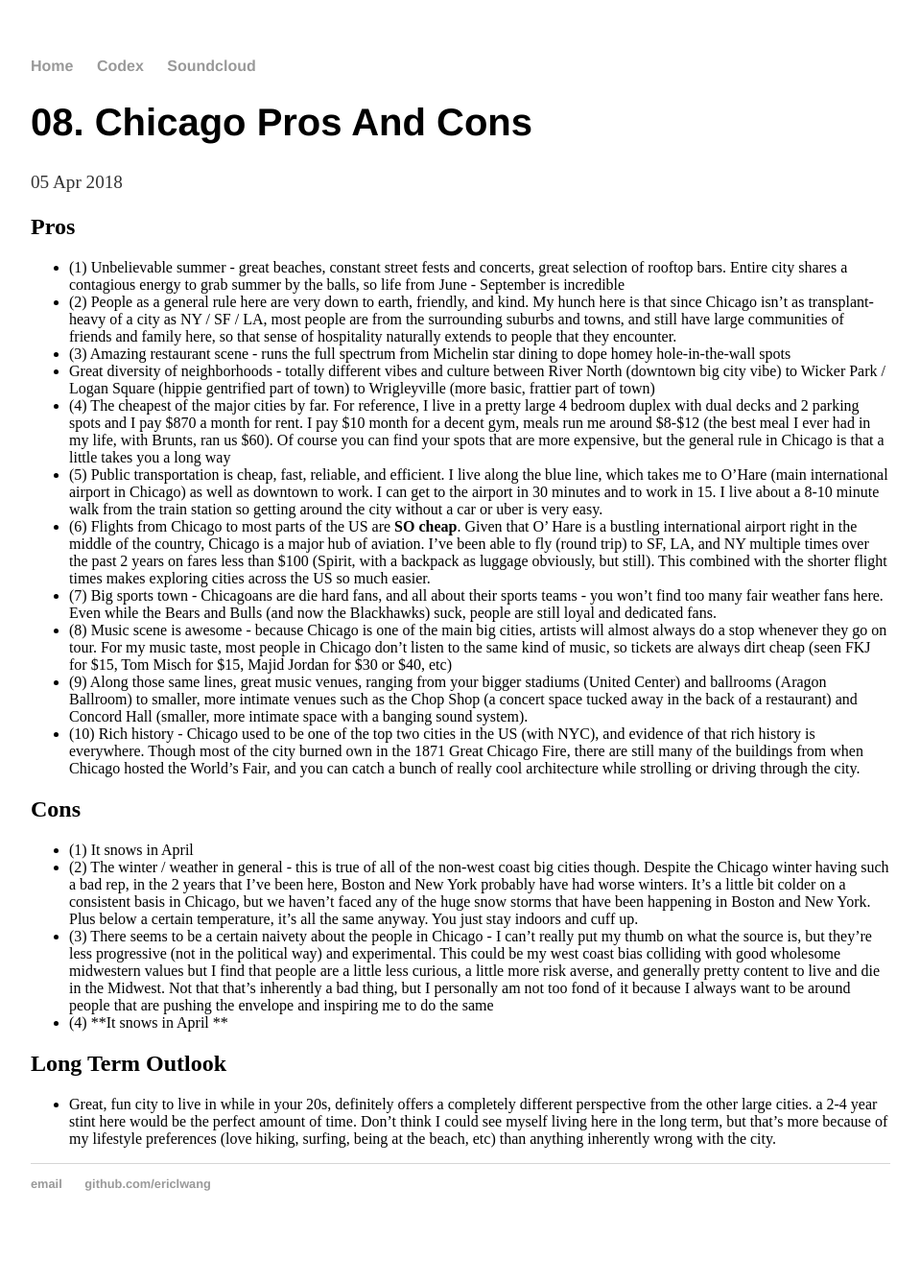
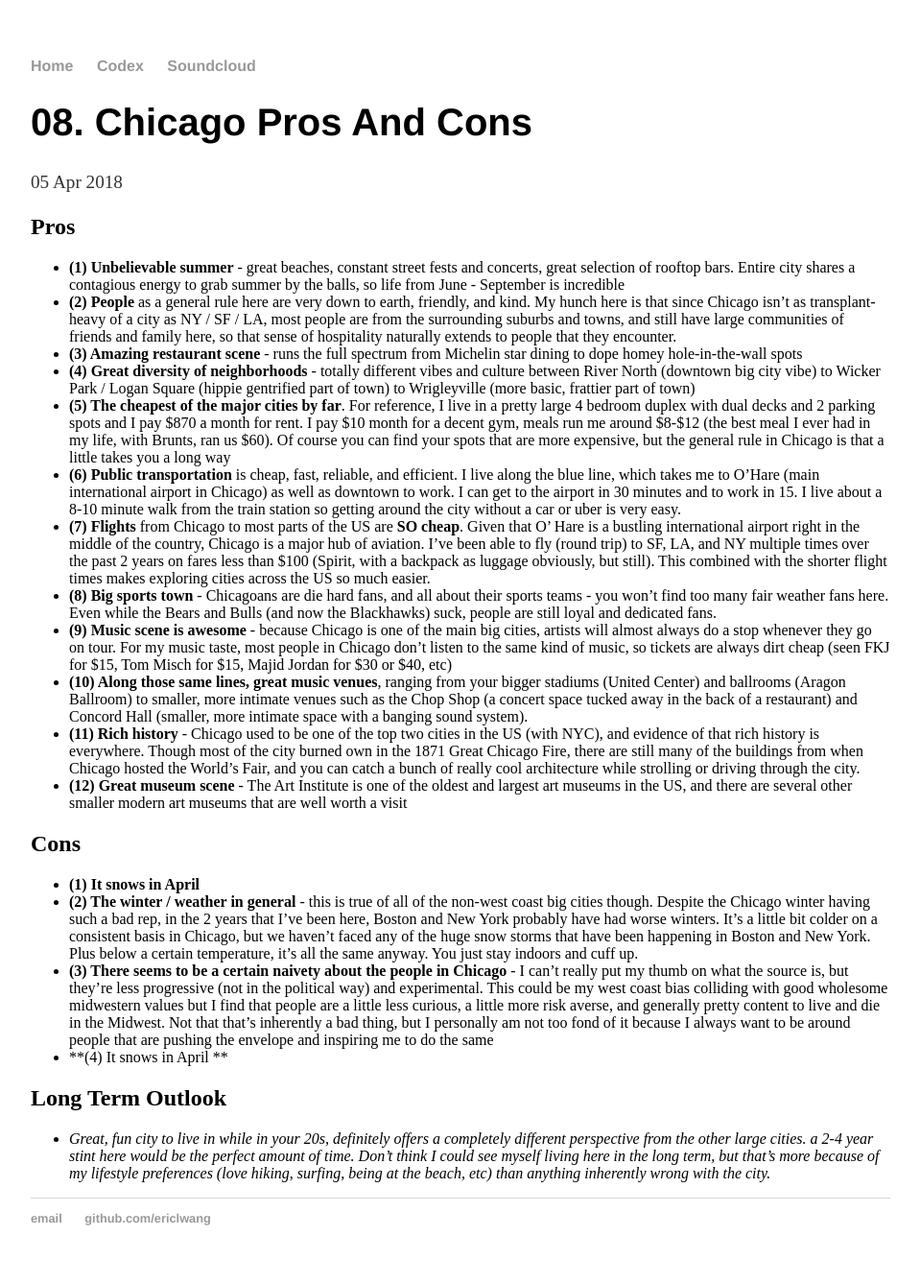
Before and after one commit to EricLWang/EricLWang.github.io, a Jekyll site: the page built from _posts/2018-04-5-08.-Chicago-Pros-And-Cons.md, in a window 1280 px wide. Shown: the whole page at 96% size, without its empty margins (160-1119 px from the left). Built offline with Jekyll 4.4.1, drawn with Linux system fonts in a browser that asks for light colours; our own code applies the rules of GitHub Pages for plain Markdown files; before the commit the page ends 1301 px from its top, so only the background shows below that.

Commit message:
Update 2018-04-5-08.-Chicago-Pros-And-Cons.md

```diff
--- a/_posts/2018-04-5-08.-Chicago-Pros-And-Cons.md
+++ b/_posts/2018-04-5-08.-Chicago-Pros-And-Cons.md
@@ -1,21 +1,22 @@
 ## Pros
-- (1)  Unbelievable summer - great beaches, constant street fests and concerts, great selection of rooftop bars. Entire city shares a contagious energy to grab summer by the balls, so life from June - September is incredible
-- (2) People as a general rule here are very down to earth, friendly, and kind. My hunch here is that since Chicago isn’t as transplant-heavy of a city as NY / SF / LA, most people are from the surrounding suburbs and towns, and still have large communities of friends and family here, so that sense of hospitality naturally extends to people that they encounter.
-- (3) Amazing restaurant scene - runs the full spectrum from Michelin star dining to dope homey hole-in-the-wall spots
-- Great diversity of neighborhoods - totally different vibes and culture between River North (downtown big city vibe) to Wicker Park / Logan Square (hippie gentrified part of town) to Wrigleyville (more basic, frattier part of town)
-- (4) The cheapest of the major cities by far. For reference, I live in a pretty large 4 bedroom duplex with dual decks and 2 parking spots and I pay $870 a month for rent. I pay $10 month for a decent gym, meals run me around $8-$12 (the best meal I ever had in my life, with Brunts, ran us $60). Of course you can find your spots that are more expensive, but the general rule in Chicago is that a little takes you a long way
-- (5) Public transportation is cheap, fast, reliable, and efficient. I live along the blue line, which takes me to O’Hare (main international airport in Chicago) as well as downtown to work. I can get to the airport in 30 minutes and to work in 15. I live about a 8-10 minute walk from the train station so getting around the city without a car or uber is very easy.
-- (6) Flights from Chicago to most parts of the US are **SO cheap**. Given that O' Hare is a bustling international airport right in the middle of the country, Chicago is a major hub of aviation. I've been able to fly (round trip) to SF, LA, and NY multiple times over the past 2 years on fares less than $100 (Spirit, with a backpack as luggage obviously, but still). This combined with the shorter flight times makes exploring cities across the US so much easier.
-- (7) Big sports town - Chicagoans are die hard fans, and all about their sports teams - you won't find too many fair weather fans here. Even while the Bears and Bulls (and now the Blackhawks) suck, people are still loyal and dedicated fans.
-- (8) Music scene is awesome - because Chicago is one of the main big cities, artists will almost always do a stop whenever they go on tour. For my music taste, most people in Chicago don't listen to the same kind of music, so tickets are always dirt cheap (seen FKJ for $15, Tom Misch for $15, Majid Jordan for $30 or $40, etc)
-- (9) Along those same lines, great music venues, ranging from your bigger stadiums (United Center) and ballrooms (Aragon Ballroom) to smaller, more intimate venues such as the Chop Shop (a concert space tucked away in the back of a restaurant) and Concord Hall (smaller, more intimate space with a banging sound system).
-- (10) Rich history - Chicago used to be one of the top two cities in the US (with NYC), and evidence of that rich history is everywhere. Though most of the city burned own in the 1871 Great Chicago Fire, there are still many of the buildings from when Chicago hosted the World's Fair, and you can catch a bunch of really cool architecture while strolling or driving through the city.
+- **(1)  Unbelievable summer** - great beaches, constant street fests and concerts, great selection of rooftop bars. Entire city shares a contagious energy to grab summer by the balls, so life from June - September is incredible
+- **(2) People** as a general rule here are very down to earth, friendly, and kind. My hunch here is that since Chicago isn’t as transplant-heavy of a city as NY / SF / LA, most people are from the surrounding suburbs and towns, and still have large communities of friends and family here, so that sense of hospitality naturally extends to people that they encounter.
+- **(3) Amazing restaurant scene** - runs the full spectrum from Michelin star dining to dope homey hole-in-the-wall spots
+- **(4) Great diversity of neighborhoods** - totally different vibes and culture between River North (downtown big city vibe) to Wicker Park / Logan Square (hippie gentrified part of town) to Wrigleyville (more basic, frattier part of town)
+- **(5) The cheapest of the major cities by far**. For reference, I live in a pretty large 4 bedroom duplex with dual decks and 2 parking spots and I pay $870 a month for rent. I pay $10 month for a decent gym, meals run me around $8-$12 (the best meal I ever had in my life, with Brunts, ran us $60). Of course you can find your spots that are more expensive, but the general rule in Chicago is that a little takes you a long way
+- **(6) Public transportation** is cheap, fast, reliable, and efficient. I live along the blue line, which takes me to O’Hare (main international airport in Chicago) as well as downtown to work. I can get to the airport in 30 minutes and to work in 15. I live about a 8-10 minute walk from the train station so getting around the city without a car or uber is very easy.
+- **(7) Flights** from Chicago to most parts of the US are **SO cheap**. Given that O' Hare is a bustling international airport right in the middle of the country, Chicago is a major hub of aviation. I've been able to fly (round trip) to SF, LA, and NY multiple times over the past 2 years on fares less than $100 (Spirit, with a backpack as luggage obviously, but still). This combined with the shorter flight times makes exploring cities across the US so much easier.
+- **(8) Big sports town** - Chicagoans are die hard fans, and all about their sports teams - you won't find too many fair weather fans here. Even while the Bears and Bulls (and now the Blackhawks) suck, people are still loyal and dedicated fans.
+- **(9) Music scene is awesome** - because Chicago is one of the main big cities, artists will almost always do a stop whenever they go on tour. For my music taste, most people in Chicago don't listen to the same kind of music, so tickets are always dirt cheap (seen FKJ for $15, Tom Misch for $15, Majid Jordan for $30 or $40, etc)
+- **(10) Along those same lines, great music venues**, ranging from your bigger stadiums (United Center) and ballrooms (Aragon Ballroom) to smaller, more intimate venues such as the Chop Shop (a concert space tucked away in the back of a restaurant) and Concord Hall (smaller, more intimate space with a banging sound system).
+- **(11) Rich history** - Chicago used to be one of the top two cities in the US (with NYC), and evidence of that rich history is everywhere. Though most of the city burned own in the 1871 Great Chicago Fire, there are still many of the buildings from when Chicago hosted the World's Fair, and you can catch a bunch of really cool architecture while strolling or driving through the city.
+- **(12) Great museum scene** - The Art Institute is one of the oldest and largest art museums in the US, and there are several other smaller modern art museums that are well worth a visit
 
 ## Cons
-- (1) It snows in April
-- (2) The winter / weather in general - this is true of all of the non-west coast big cities though. Despite the Chicago winter having such a bad rep, in the 2 years that I’ve been here, Boston and New York probably have had worse winters. It’s a little bit colder on a consistent basis in Chicago, but we haven’t faced any of the huge snow storms that have been happening in Boston and New York. Plus below a certain temperature, it’s all the same anyway. You just stay indoors and cuff up.
-- (3) There seems to be a certain naivety about the people in Chicago - I can’t really put my thumb on what the source is, but they’re less progressive (not in the political way) and experimental. This could be my west coast bias colliding with good wholesome midwestern values but I find that people are a little less curious, a little more risk averse, and generally pretty content to live and die in the Midwest. Not that that’s inherently a bad thing, but I personally am not too fond of it because I always want to be around people that are pushing the envelope and inspiring me to do the same
-- (4) **It snows in April **
+- **(1) It snows in April**
+- **(2) The winter / weather in general** - this is true of all of the non-west coast big cities though. Despite the Chicago winter having such a bad rep, in the 2 years that I’ve been here, Boston and New York probably have had worse winters. It’s a little bit colder on a consistent basis in Chicago, but we haven’t faced any of the huge snow storms that have been happening in Boston and New York. Plus below a certain temperature, it’s all the same anyway. You just stay indoors and cuff up.
+- **(3) There seems to be a certain naivety about the people in Chicago** - I can’t really put my thumb on what the source is, but they’re less progressive (not in the political way) and experimental. This could be my west coast bias colliding with good wholesome midwestern values but I find that people are a little less curious, a little more risk averse, and generally pretty content to live and die in the Midwest. Not that that’s inherently a bad thing, but I personally am not too fond of it because I always want to be around people that are pushing the envelope and inspiring me to do the same
+- **(4) It snows in April **
 
 ## Long Term Outlook
-- Great, fun city to live in while in your 20s, definitely offers a completely different perspective from the other large cities. a 2-4 year stint here would be the perfect amount of time. Don’t think I could see myself living here in the long term, but that’s more because of my lifestyle preferences (love hiking, surfing, being at the beach, etc) than anything inherently wrong with the city.
+- *Great, fun city to live in while in your 20s, definitely offers a completely different perspective from the other large cities. a 2-4 year stint here would be the perfect amount of time. Don’t think I could see myself living here in the long term, but that’s more because of my lifestyle preferences (love hiking, surfing, being at the beach, etc) than anything inherently wrong with the city.*
```
